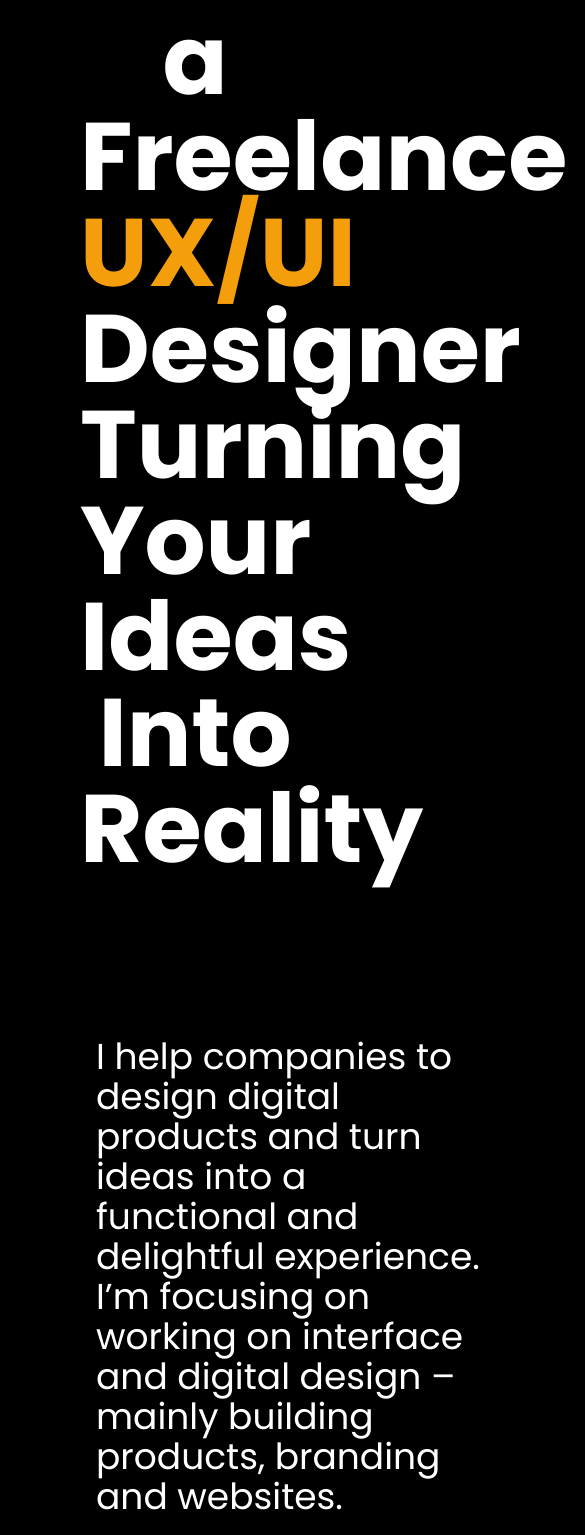
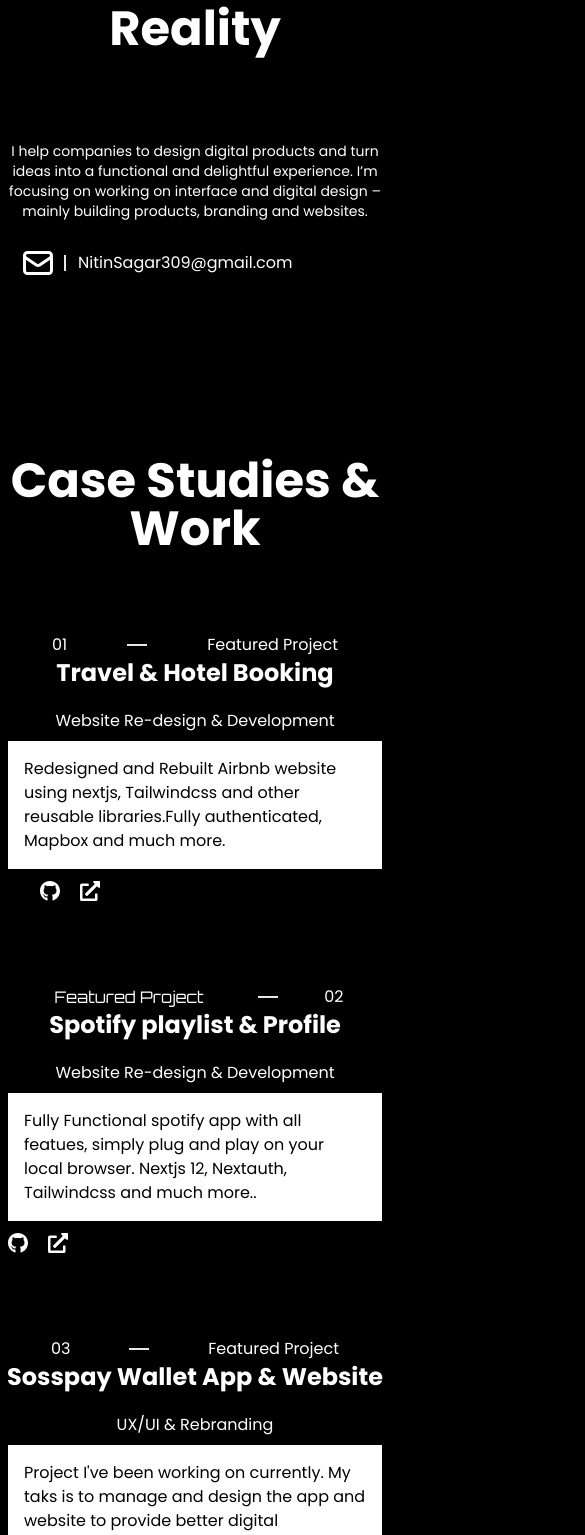
Before and after one commit to nitinsgr/Portfolio-Next, a Next.js app: page / in a window 390 px wide. Shown: the part 451-1986 px from the top of the page, 585 px wide, since content can reach past the window. Built offline with nearby package versions, Linux system fonts and the light colour scheme.

Commit message:
Add Responsive media queries

```diff
--- a/components/Contact.js
+++ b/components/Contact.js
@@ -5,9 +5,9 @@ import Link from "next/link"
 function Contact() {
     return (
         <>
-            <main className=" items-center justify-items-center container max-w-7xl mx-auto">
-                <div className=" items-center xs:mx-10 text-center mt-30 mb-20 pt-20    ">
-                    <h1 className="text-6xl xs:text-4xl xs:mx-auto font-poppins font-semibold ">Get In Touch</h1>
+            <main className=" md:mt-96">
+                <div className=" items-center xs:mx-10 text-center  ">
+                    <h1 className="text-6xl xs:text-4xl font-poppins font-semibold ">Get In Touch</h1>
                     <p className="text-1xl pt-5 text-center xs:text-center items-center mx-auto font-poppins ">I'm Currently Available for any opportunity, you can contact me on my social media handle instagram and main</p>
                     <div className="mx-auto pt-10">
                       <Link href="https://mail.google.com/mail/u/0/#inbox?compose=new"><button className="border px-10 py-4 text-1xl text-yellow-500 font-poppins hover:bg-yellow-500 hover:text-black transition duration-200 ease-in-out">Say Hello</button></Link>
--- a/components/Info.js
+++ b/components/Info.js
@@ -7,22 +7,22 @@ import Link from 'next/link'
 function Info() {
     return (
        <>
-        <main className="max-w-7xl mx-auto mt-20">
-                    <div className="flex flex-row space-x-4 xs:text-2xl xs:space-x-10 xs:justify-between xs:w-full xs:m-20">
-                        <h3 className="font-semibold ">I'm Nitin Sagar</h3>
+        <main className=" max-w-7xl mx-auto">
+                    <div className="flex flex-row space-x-2 text-center text-xs pl-3 pt-20 font-poppins">
+                        <h3 className="font-semibold">I'm Nitin Sagar</h3>
                         <div className="border h-0 w-10 transform translate-y-3 xs:w-10"></div>
                         <h3 className="font-semibold">Available For Freelance Work</h3>
                     </div>
-                <div className="mt-20 font-poppins font-semibold justify-center text-9xl xs:text-center xs:text-8xl xs:m-20">
+                 <div className="mt-20 font-poppins font-semibold text-center items-center p-2 text-5xl lg:text-8xl xl:text-9xl xl:text-left">
                     <h1> I'm a Freelance <span className=" text-yellow-500">UX/UI</span>  Designer Turning Your Ideas Into Reality</h1>
 
                 </div>
-                <div className=" pt-20 pb-10 font-poppins xs:w-screen xs:transform xs:translate-x-4 xs:m-20">
-                    <h4 className="text-2xl xs:text-4xl xs:m-0 xs:content-center justify-items-center xs:w-screen w-2/5">I help companies to design digital products and turn ideas into a functional and delightful experience. I’m focusing on working on interface and digital design – mainly building products, branding and websites.</h4>
-                    <div className="shadow-xl mt-4  xs:space-x-2 border-1 pb-2 flex w-1/3 xs:w-full space-x-5 pt-2 text-center align-middle items-center flex-grow rounded-full hover:bg-red-300 transition duration-500 ease-in-out">
-                        <MailIcon className="relative h-12 pl-1" />
-                        <div className="text-white border h-8"></div>
-                        <h6>NitinSagar309@gmail.com</h6>
+                 <div className=" pt-20 pb-10 font-poppins">
+                    <h4 className="text-sm text-center lg:text-left lg:text-2xl md:w-3/4">I help companies to design digital products and turn ideas into a functional and delightful experience. I’m focusing on working on interface and digital design – mainly building products, branding and websites.</h4>
+                    <div className="shadow-lg mt-4 border-1 pb-2 flex pt-2 text-center align-middle items-center flex-grow rounded-full hover:bg-red-300 transition duration-500 ease-in-out">
+                        <MailIcon className="relative h-9 pl-5 pr-2" />
+                        <div className="text-white border h-4 space-x-4 "></div>
+                        <h6 className="text-center lg:text-left pl-3">NitinSagar309@gmail.com</h6>
                     </div>
                 </div>
 
--- a/components/Work.js
+++ b/components/Work.js
@@ -9,78 +9,78 @@ import Link from 'next/link'
 function Work() {
     return (
         <>
-        <main className=" max-w-7xl mx-auto mt-32 mb-30 xs:m-0 xs:mx-0 xs:ml-10 xs:justify-center xs:items-center xs:transform xs:translate-x-1/4 ">
-                <h1 className="text-8xl font-semibold text-left xs:text-6xl font-poppins">Case Studies & Work</h1>
+        <main className=" max-w-7xl mx-auto mt-32 md:mb-52 text-center ">
+                <h1 className="text-5xl lg:text-7xl font-semibold font-poppins">Case Studies & Work</h1>
 
             </main>
-            <main className="max-w-7xl mx-auto">
-                 <div className="flex mx-auto mb-20 mt-36 xs:m-20">
-                    <div className=" max-w-full relative">
-                        <Image src={DisplayImage} objectFit="contain" objectPosition="center" className=" hover:shadow-inner opacity-20 hover:opacity-100 rounded-b-full xs:invisible rounded-l-full transition duration-500 ease-in-out mix-blend-overlay "/>
+             <main className="max-w-7xl mx-auto">
+                 <div className="flex mx-auto mb-20 mt-20 flex-row md:mb-60 ">
+                     <div className="relative hidden md:block invisible md:visible h-2 ">
+                        <Image src={DisplayImage} objectFit="contain" objectPosition="" className="rounded-b-full rounded-l-full"/>
                     </div>
-                    <div className=" flex flex-col ml-0 float-right xs:text-left text-right transform -translate-x-1/4 xs:transform-none ">
-                        <div className="flex float-right translate-x-2/4 ml-40 text-right xs:text-left xs:space-x-24 space-x-14">
-                            <h3 className="text-2xl font-poppins xs:text-left font-semibold xs:text-3xl">01</h3>
-                            <div className="border h-0 w-20 transform translate-y-3"></div>
-                            <h3 className="text-1xl float-right text-right font-poppins xs:text-2xl">Featured Project</h3>
+                    <div className=" flex flex-col">
+                         <div className="flex text-center space-x-2 items-center justify-evenly">
+                            <h3 className="text-1xl font-poppins md:text-2xl">01</h3>
+                            <div className="border h-0 w-5  transform translate-y-0"></div>
+                            <h3 className="text-1xl md:text-2xl font-poppins">Featured Project</h3>
                         </div>
 
-                        <h5 className="text-3xl font-poppins font-bold float-right ">Travel & Hotel Booking</h5>
-                        <p className="text-1xl font-poppins pt-5 xs:text-2xl">Website Re-design & Development</p>
-                        <div className=" flex shadow-md hover:shadow-lg xs:transform-none xs:translate-x-0 flxe-grow rounded-md mt-10 bg-white-white transform translate-x-1/5 h-32 pl-4 w-full text-black font-poppins text-left">
-                          <p className="p-4">An Idea to re-design/re-build Airbnb website, Project completetion done using next js, Tailwindcss and other re-usable libraries and components.</p>
+                        <h5 className="text-2xl text-center font-poppins font-bold md:text-right">Travel & Hotel Booking</h5>
+                        <p className="text-1xl text-center md:text-right font-poppins pt-5">Website Re-design & Development</p>
+                        <div className="text-left bg-white-white text-black m-2 font-poppins">
+                          <p className="p-4">Redesigned and Rebuilt Airbnb website using nextjs, Tailwindcss and other reusable libraries.Fully authenticated, Mapbox and much more.</p>
                         </div>
-                        <div className="flex space-x-5 justify-end">
-                            <FaGithub className="h-12 w-5 hover:text-red-400 " />
-                            <Link href="https://airbnb-next-tailwind-six.vercel.app/"><FaExternalLinkAlt className="h-12 w-5 cursor-pointer" size={40}/></Link>
+                         <div className="flex space-x-5 justify-start md:justify-end pl-10">
+                            <FaGithub className="h-7 w-5 hover:text-red-400 " />
+                            <Link href="https://airbnb-next-tailwind-six.vercel.app/"><FaExternalLinkAlt className="h-7 w-5 cursor-pointer" size={40}/></Link>
 
                         </div>
                     </div>
                 </div>
+                <div className="flex mx-auto mb-20 md:pt-56 flex-row md:mb-56">
 
-                 <div className="flex mx-auto mb-20 mt-36 xs:mx-20">
-
-                    <div className=" flex flex-col ml-0 float-left text-left transform translate-x-24 z-10 xs:translate-x-0 xs:transform">
-                        <div className="flex float-left ml-0 mr-40 xs:mr-20 text-left space-x-24 xs:space-x-36">
-                            <h3 className="text-1xl float-left font-poppins xs:text-2xl">Featured Project</h3>
-                            <div className="border h-0 w-20 transform translate-y-3"></div>
-                            <h3 className="text-2xl font-poppins font-semibold xs:text-3xl">02</h3>
+                    <div className=" flex flex-col">
+                         <div className="flex flex-row-reverse text-center space-x-2 items-center justify-evenly">
+                            <h3 className="text-1xl font-poppins md:text-2xl">02</h3>
+                            <div className="border h-0 w-5  transform translate-y-0"></div>
+                            <h3 className="text-1xl md:text-2xl">Featured Project</h3>
                         </div>
 
-                        <h5 className="text-3xl font-poppins font-bold float-left ">Spotify Plug & Play</h5>
-                        <p className="text-1xl font-poppins pt-5 xs:text-2xl">Webapp design & Development</p>
-                        <div className=" flex shadow-md xs:translate-x-0 xs:transform-none rounded-md mt-10 bg-white-white transform h-32 pl-4 w-full text-black font-poppins">
-                          <p className="p-4 xs:p-3">A fully functional Spotify Web app with user Authentication, Functionality to play and listen songs and much more.</p>
+                        <h5 className="text-2xl text-center font-poppins font-bold md:text-left">Spotify playlist & Profile</h5>
+                        <p className="text-1xl text-center md:text-left font-poppins pt-5">Website Re-design & Development</p>
+                        <div className="text-left bg-white-white text-black m-2 font-poppins">
+                          <p className="p-4">Fully Functional spotify app with all featues, simply plug and play on your local browser. Nextjs 12, Nextauth, Tailwindcss and much more..</p>
                         </div>
-                        <div className="flex space-x-5 justify-start">
-                            <FaGithub className="h-12 w-5 hover:text-red-400" />
-                            <FaExternalLinkAlt className="h-12 w-5" size={40}/>
+                         <div className="flex space-x-5 justify-start md:justify-start pl-2">
+                            <FaGithub className="h-7 w-5 hover:text-red-400 " />
+                            <Link href="https://airbnb-next-tailwind-six.vercel.app/"><FaExternalLinkAlt className="h-7 w-5 cursor-pointer" size={40}/></Link>
+
                         </div>
                     </div>
-                     <div className=" max-w-full relative">
-                        <Image src={SpotifyImage} objectFit="contain" className=" xs:invisible rounded-tr-full rounded-br-full rounded-bl-full opacity-20 hover:opacity-100 transition duration-500 ease-in-out"/>
+                    <div className="relative hidden md:block invisible md:visible h-10 ">
+                        <Image src={SpotifyImage} objectFit="contain" objectPosition="" className="rounded-r-full rounded-b-full"/>
                     </div>
                 </div>
 
-                <div className="flex mx-auto mb-20 mt-36 xs:m-20">
-                    <div className=" max-w-full relative">
-                        <Image src={Sosspay} objectFit="" objectPosition="center" className=" hover:shadow-inner opacity-20 hover:opacity-100 rounded-b-full xs:invisible rounded-l-full transition duration-500 ease-in-out mix-blend-overlay"/>
+                <div className="flex mx-auto mb-20 mt-20 flex-row md:pt-64 ">
+                     <div className="relative hidden md:block invisible md:visible h-2 ">
+                        <Image src={Sosspay} objectFit="contain" objectPosition="" className="rounded-b-full rounded-l-full"/>
                     </div>
-                    <div className=" flex flex-col ml-0  text-right xs:text-left transform -translate-x-1/4 xs:transform-none ">
-                        <div className="flex translate-x-2/4 ml-40 text-right space-x-14 xs:space-x-24">
-                            <h3 className="text-2xl font-poppins font-semibold xs:text-3xl xs:float-left xs:text-left">03</h3>
-                            <div className="border h-0 w-20 transform translate-y-3"></div>
-                            <h3 className="text-1xl float-right text-right font-poppins xs:text-2xl">Featured Project</h3>
+                    <div className=" flex flex-col">
+                         <div className="flex text-center space-x-2 items-center justify-evenly">
+                            <h3 className="text-1xl font-poppins md:text-2xl">03</h3>
+                            <div className="border h-0 w-5  transform translate-y-0"></div>
+                            <h3 className="text-1xl md:text-2xl font-poppins">Featured Project</h3>
                         </div>
 
-                        <h5 className="text-3xl font-poppins font-bold float-right ">SossPay Wallet</h5>
-                        <p className="text-1xl font-poppins pt-5 xs:text-2xl">UX/UI, Rebranding, Redesigning</p>
-                        <div className=" flex shadow-md hover:shadow-lg xs:transform-none xs:translate-x-0 flxe-grow rounded-md mt-10 bg-white-white transform translate-x-1/5 h-32 pl-4 w-full text-black font-poppins text-left">
-                          <p className="p-4">A Project, I'm currently working on as a freelance designer.Porject includes UX/UI design, Re-branding and improve the visual experience of the customers.</p>
+                        <h5 className="text-2xl text-center font-poppins font-bold md:text-right">Sosspay Wallet App & Website</h5>
+                        <p className="text-1xl text-center md:text-right font-poppins pt-5">UX/UI & Rebranding</p>
+                        <div className="text-left bg-white-white text-black m-2 font-poppins">
+                          <p className="p-4">Project I've been working on currently. My taks is to manage and design the app and website to provide better digital experience.</p>
                         </div>
-                        <div className="flex space-x-5 justify-end">
-                            <FaGithub className="h-12 w-5 hover:text-red-400 " />
-                            <FaExternalLinkAlt className="h-12 w-5" size={40}/>
+                         <div className="flex space-x-5 justify-start md:justify-end pl-10">
+                            <FaGithub className="h-7 w-5 hover:text-red-400 " />
+                            <Link href="https://airbnb-next-tailwind-six.vercel.app/"><FaExternalLinkAlt className="h-7 w-5 cursor-pointer" size={40}/></Link>
 
                         </div>
                     </div>
--- a/pages/index.js
+++ b/pages/index.js
@@ -10,12 +10,18 @@ export default function Home() {
 
   return (
   <>
-      <Header />
-      <Info />
-        <Work/>
-
-        <Contact/>
-
+  <div>
+  <Header />
+  </div>
+  <div>
+  <Info />
+   </div>
+ <div>
+ <Work/>
+ </div>
+ <div>
+ <Contact/>
+ </div>
 
   </>
   )
```
Also changed, not shown: components/Header.js (+4 -4 lines), pages/about.js (+19 -19 lines).
